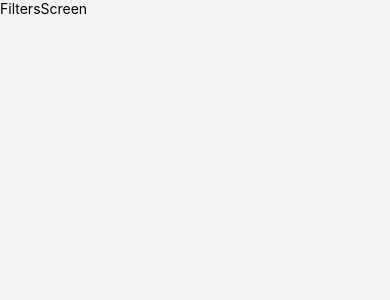
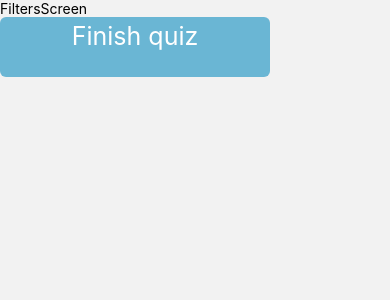
Before and after one commit to basma-skaik/Quiz, a React Native app: screen /FiltersScreen in a window 390 px wide. Shown: the top 300 px of the page. Built offline with nearby package versions, Linux system fonts and the light colour scheme.

Commit message:
handle go back button

```diff
--- a/src/screens/filters/FiltersScreen.jsx
+++ b/src/screens/filters/FiltersScreen.jsx
@@ -1,14 +1,21 @@
-import { StyleSheet, Text, View } from 'react-native'
-import React from 'react'
+import {StyleSheet, Text, View} from 'react-native';
+import React from 'react';
+import {useNavigation} from '@react-navigation/native';
+import Button from '../../shared-copmonents/button/Button';
 
 const FiltersScreen = () => {
+  const navigation = useNavigation();
   return (
     <View>
       <Text>FiltersScreen</Text>
+      <Button
+        lable={'Finish quiz'}
+        action={() => navigation.goBack('OnBoardingScreen')}
+      />
     </View>
-  )
-}
+  );
+};
 
-export default FiltersScreen
+export default FiltersScreen;
 
-const styles = StyleSheet.create({})
+const styles = StyleSheet.create({});
```
